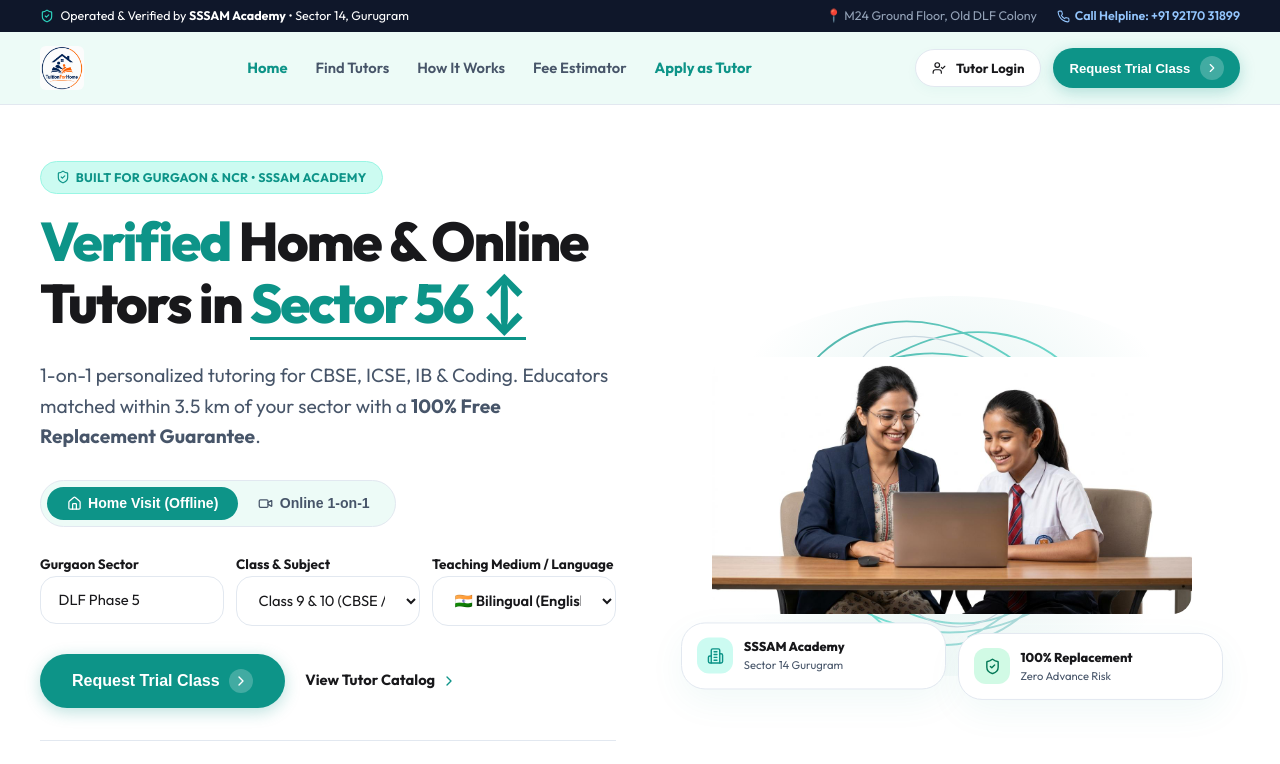
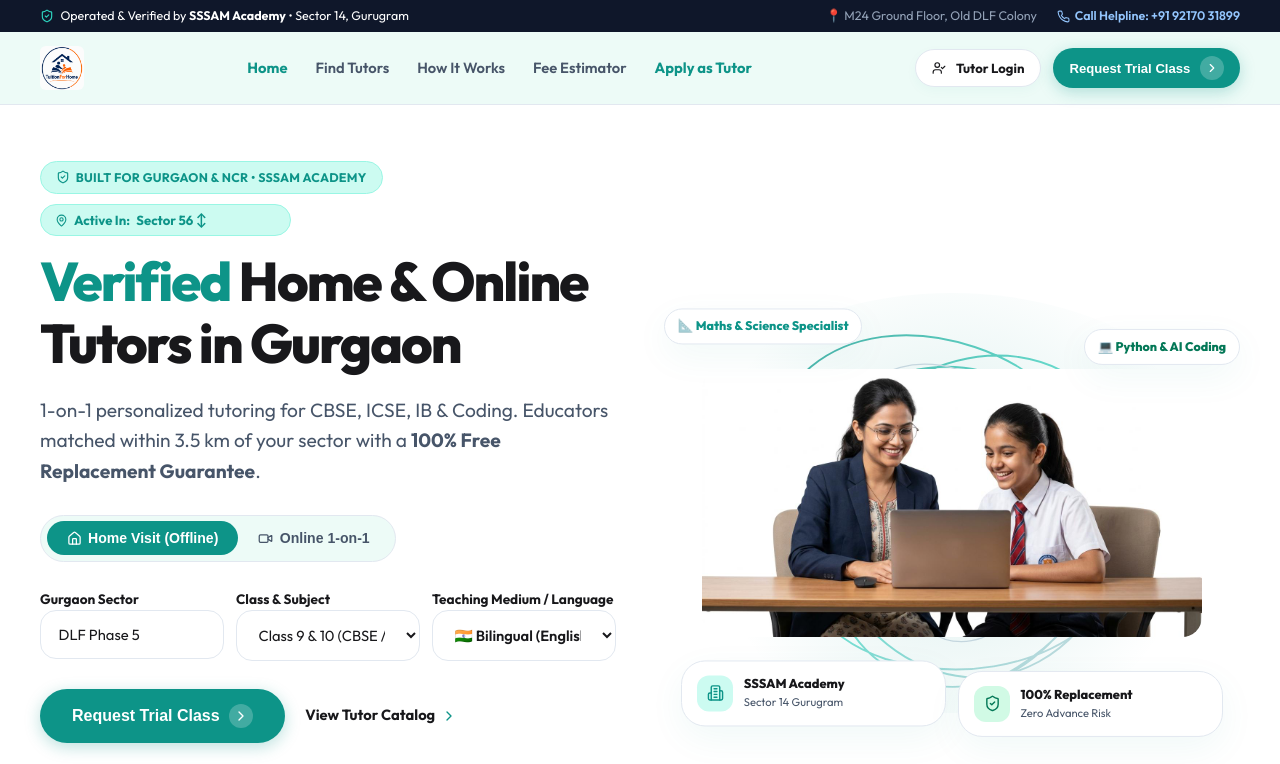
Before and after one commit to Sudhirkr85/tuition4home, a Next.js app: page / in a window 1280 px wide. Shown: the top 764 px of the page. Built offline with nearby package versions, Linux system fonts and the light colour scheme.

Commit message:
fix: make headline rock-solid fixed, move sector auto-sliding ticker to small top badge, and fill right column space with full-frame flower scribble loops

```diff
--- a/src/app/page.tsx
+++ b/src/app/page.tsx
@@ -114,25 +114,43 @@
             }}>
               {/* Left Column: Headline & Action Controls */}
               <div>
-                <div className="badge badge-blue" style={{ marginBottom: '1rem' }}>
+                {/* Sector Auto-Sliding Ticker Badge Above Headline (Zero Layout Shift) */}
+                <div style={{ display: 'flex', alignItems: 'center', flexWrap: 'wrap', gap: '0.65rem', marginBottom: '0.85rem' }}>
+                  <div className="badge badge-blue">
                     <ShieldCheck size={14} />
                     <span>BUILT FOR GURGAON & NCR • SSSAM ACADEMY</span>
                   </div>
-                {/* Dynamic Sector Auto-Sliding Headline - FIXED ROCK SOLID HEIGHT */}
-                <h1 style={{ marginBottom: '1.25rem', minHeight: '120px', lineHeight: 1.15 }}>
-                  <span className="text-teal">Verified</span> Home & Online Tutors in{' '}
+
+                  <div style={{
+                    display: 'inline-flex',
+                    alignItems: 'center',
+                    gap: '0.4rem',
+                    padding: '0.3rem 0.85rem',
+                    borderRadius: 'var(--radius-full)',
+                    backgroundColor: 'var(--brand-teal-light)',
+                    border: '1px solid var(--border-teal)',
+                    fontSize: '0.82rem',
+                    fontWeight: 700,
+                    color: 'var(--brand-teal)',
+                  }}>
+                    <MapPin size={13} />
+                    <span>Active In:</span>
                     <span
                       style={{
                         display: 'inline-block',
+                        minWidth: '140px',
                         color: 'var(--brand-teal)',
-                      borderBottom: '3px solid var(--brand-teal)',
-                      paddingBottom: '2px',
-                      transition: 'all 0.35s cubic-bezier(0.16, 1, 0.3, 1)',
-                      whiteSpace: 'nowrap',
+                        transition: 'all 0.3s ease',
                       }}
                     >
                       {sectorList[currentSectorIndex]} ↕
                     </span>
+                  </div>
+                </div>
+
+                {/* Rock-Solid Fixed Main Headline (100% Zero Layout Shift) */}
+                <h1 style={{ marginBottom: '1.25rem', lineHeight: 1.15 }}>
+                  <span className="text-teal">Verified</span> Home & Online Tutors in Gurgaon
                 </h1>
 
                 <p style={{ fontSize: 'clamp(1.02rem, 2vw, 1.2rem)', color: 'var(--text-muted)', lineHeight: 1.6, marginBottom: '1.75rem' }}>
@@ -302,67 +320,89 @@
                 </div>
               </div>
 
-              {/* Right Column: Hero Young Teacher Cutout & Figma Style Organic Flower Scribble Background */}
+              {/* Right Column: Full-Frame Rich Organic Flower Scribble Background & Subject Badges */}
               <div style={{
                 position: 'relative',
-                minHeight: 'clamp(360px, 45vh, 480px)',
+                minHeight: 'clamp(400px, 50vh, 520px)',
                 display: 'flex',
                 alignItems: 'center',
                 justifyContent: 'center',
                 width: '100%',
               }}>
-                {/* SVG Organic Flower Scribble Loop Pattern (Figma Screenshot 1 Style - 100% Responsive) */}
+                {/* Full-Frame SVG Organic Flower Scribble Loop Pattern (Figma Prototype Style) */}
                 <svg
                   style={{
                     position: 'absolute',
-                    top: '-20%',
-                    left: '-10%',
-                    width: '120%',
-                    height: '140%',
+                    inset: '-15%',
+                    width: '130%',
+                    height: '130%',
                     pointerEvents: 'none',
                     opacity: 0.85,
                     zIndex: 0,
                     overflow: 'visible',
                   }}
-                  viewBox="0 0 600 600"
+                  viewBox="0 0 700 700"
                   fill="none"
                   xmlns="http://www.w3.org/2000/svg"
                 >
                   <defs>
-                    <linearGradient id="figmaFlowerGradient" x1="0%" y1="0%" x2="100%" y2="100%">
-                      <stop offset="0%" stopColor="#0D9488" stopOpacity="0.85" />
-                      <stop offset="60%" stopColor="#2DD4BF" stopOpacity="0.75" />
+                    <linearGradient id="fullFlowerGradient" x1="0%" y1="0%" x2="100%" y2="100%">
+                      <stop offset="0%" stopColor="#0D9488" stopOpacity="0.9" />
+                      <stop offset="50%" stopColor="#2DD4BF" stopOpacity="0.8" />
                       <stop offset="100%" stopColor="#94A3B8" stopOpacity="0.4" />
                     </linearGradient>
                   </defs>
 
-                  {/* Organic Flower Swirl Loops behind Teacher Head & Desk */}
+                  {/* Organic Flower Loops Filling Right Frame */}
                   <path
-                    d="M120,300 C60,180 180,60 320,120 C460,180 520,320 400,440 C280,560 120,440 180,300 C240,160 420,100 480,240 C540,380 380,520 220,460 C60,400 80,220 240,140 C400,60 540,200 460,360 C380,520 200,480 140,340 C80,200 220,100 360,160 C500,220 480,400 320,480"
-                    stroke="url(#figmaFlowerGradient)"
-                    strokeWidth="2.2"
+                    d="M120,350 C60,200 200,80 380,140 C560,200 620,400 480,540 C340,680 140,540 200,380 C260,220 500,120 580,300 C660,480 460,620 260,560 C80,500 100,280 300,180 C500,80 660,260 560,460 C460,660 240,600 180,420 C120,240 280,100 460,200 C640,300 580,520 380,600"
+                    stroke="url(#fullFlowerGradient)"
+                    strokeWidth="2.5"
                     strokeLinecap="round"
                   />
 
                   <path
-                    d="M200,220 C140,120 280,80 380,180 C480,280 400,420 260,380 C120,340 160,180 280,160 C400,140 480,260 400,400 C320,540 180,440 220,300"
+                    d="M240,280 C180,160 340,120 440,220 C540,320 460,480 320,440 C180,400 220,220 340,200 C460,180 540,300 460,460 C380,620 220,500 280,360"
                     stroke="#CBD5E1"
-                    strokeWidth="1.5"
+                    strokeWidth="1.6"
                     strokeLinecap="round"
                   />
                 </svg>
+
+                {/* Floating Academic Badges Filling Upper/Side Empty Space */}
+                <div style={{
+                  position: 'absolute',
+                  top: '10px',
+                  left: '0px',
+                  zIndex: 4,
+                }}>
+                  <div className="apple-card float-card-1" style={{ padding: '0.45rem 0.8rem', fontSize: '0.78rem', fontWeight: 800, backgroundColor: '#FFFFFF', color: 'var(--brand-teal)' }}>
+                    📐 Maths & Science Specialist
+                  </div>
+                </div>
+
+                <div style={{
+                  position: 'absolute',
+                  top: '20px',
+                  right: '0px',
+                  zIndex: 4,
+                }}>
+                  <div className="apple-card float-card-2" style={{ padding: '0.45rem 0.8rem', fontSize: '0.78rem', fontWeight: 800, backgroundColor: '#FFFFFF', color: '#047857' }}>
+                    💻 Python & AI Coding
+                  </div>
+                </div>
 
                 {/* Pulsing Background Soft Mint Glow Aura */}
                 <div style={{
                   position: 'absolute',
                   inset: '-10px',
                   borderRadius: '50%',
-                  background: 'radial-gradient(circle, rgba(13, 148, 136, 0.14) 0%, transparent 68%)',
+                  background: 'radial-gradient(circle, rgba(13, 148, 136, 0.16) 0%, transparent 68%)',
                   pointerEvents: 'none',
                   zIndex: 1,
                 }} />
 
-                {/* Tightly Cropped Cutout Image Placement (Zero Rectangle Box & Responsive Sizing) */}
+                {/* Cutout Image Placement */}
                 <div style={{ position: 'relative', zIndex: 2, width: '100%', display: 'flex', justifyContent: 'center' }}>
                   {/* eslint-disable-next-line @next/next/no-img-element */}
                   <img
@@ -370,7 +410,7 @@
                     alt="Young 25yo Indian Female Teacher with Glasses and Girl Student in Gurgaon"
                     style={{
                       width: '100%',
-                      maxWidth: '480px',
+                      maxWidth: '500px',
                       height: 'auto',
                       borderRadius: '20px',
                       display: 'block',
@@ -379,7 +419,7 @@
                   />
                 </div>
 
-                {/* Bottom Floating Feature Cards (Screenshot 1 Style - Responsive Grid) */}
+                {/* Bottom Floating Feature Cards */}
                 <div style={{
                   position: 'absolute',
                   bottom: '-28px',
@@ -411,6 +451,7 @@
                   </div>
                 </div>
               </div>
+
 
             </div>
           </div>
```
Lines whose indentation alone changed are shown as unchanged.
